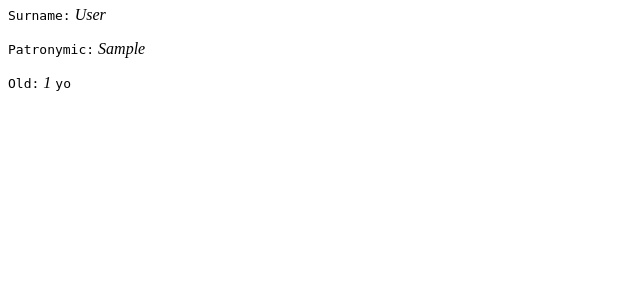
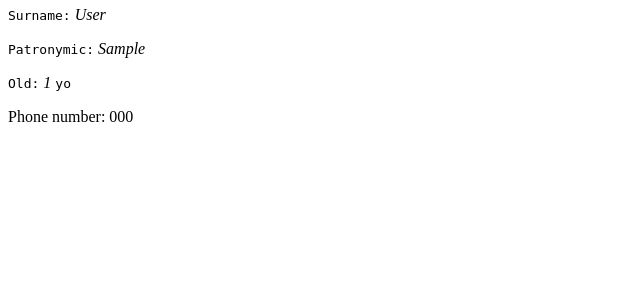
Before and after one commit to ArtMot99/AdressBook, a Django app: page /address/1 in a window 1280 px wide. Shown: the part 219-519 px from the top of the page, without its empty margins (0-640 px from the left). Run offline with Django 4.2, Linux system fonts and the light colour scheme; tables that the repository leaves empty hold one stand-in row (values such as "Sample post").

Commit message:
Поправлены шаблоны, добален вывод номеров телефона для каждого контакта, при просмотре полного инфо о контакте.

```diff
--- a/address/views.py
+++ b/address/views.py
@@ -1,4 +1,3 @@
-from django.http import HttpResponse
 from django.shortcuts import render, get_object_or_404
 from .models import Contact, Phone, Email
 
@@ -6,16 +5,17 @@ from .models import Contact, Phone, Email
 def index(request):
     context = {}
     qs_contact = Contact.objects.all()
-    qs_phone = Phone.objects.all()
-    qs_email = Email.objects.all()
     context['contact'] = qs_contact
-    context['phone_number'] = qs_phone
-    context['email'] = qs_email
-
     return render(request, 'index.html', context)
 
 
 def description_contact(request, pk):
+    context = {}
     obj = get_object_or_404(Contact, pk=pk)
+    context['contact'] = obj
+    qs_phone = Phone.objects.all()
+    context['phone'] = qs_phone
+    qs_email = Email.objects.all()
+    context['email'] = qs_email
 
-    return render(request, 'info_about_contact.html', {'contact': obj})
+    return render(request, 'info_about_contact.html', context)
--- a/templates/index.html
+++ b/templates/index.html
@@ -6,11 +6,11 @@
 </head>
 <body>
     <h1>Address info</h1>
-    <p>{% for person in contact %}</p>
+    {% for person in contact %}
     <h3><a href="{% url 'info' pk=person.id%}">Contact {{ person.id }}</a></h3>
         <p><tt>Name:</tt> <em>{{ person.name }}</em></p>
         <p><tt>Surname:</tt> <em>{{ person.surname }}</em></p>
         <p><tt>User:</tt> <em>{{ person.user }}</em></p>
-    <p>{% endfor %}</p>
+    {% endfor %}
 </body>
 </html>
--- a/templates/info_about_contact.html
+++ b/templates/info_about_contact.html
@@ -12,5 +12,10 @@
         <p><tt>Surname:</tt> <em>{{ contact.surname }}</em></p>
         <p><tt>Patronymic:</tt> <em>{{ contact.patronymic }}</em></p>
         <p><tt>Old:</tt> <em>{{ contact.old }}</em> <tt>yo</tt></p>
+        {% for number in phone %}
+                {% if number.contact_id == contact.id %}
+                    <p>Phone number: {{ number.phone_number }}</p>
+                {% endif %}
+        {% endfor %}
 </body>
 </html>
```
